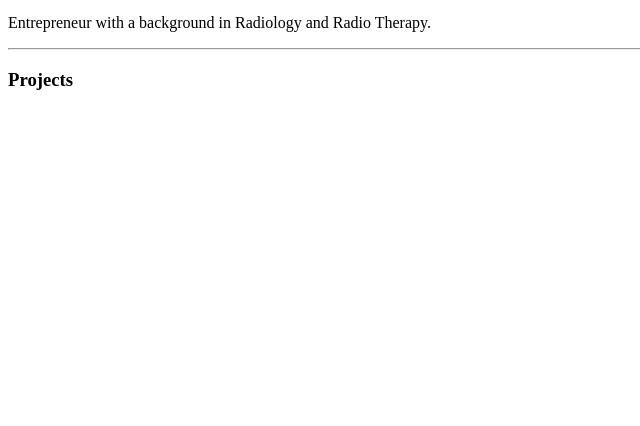
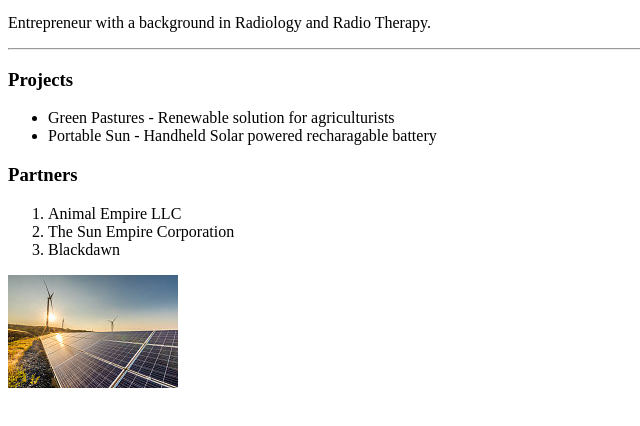
Before and after one commit to nk4w/Cecile, a plain HTML site: page index.html in a window 1280 px wide. Shown: the part 100-526 px from the top of the page, without its empty margins (0-640 px from the left). Drawn offline with Linux system fonts and the light colour scheme.

Commit message:
Add files via upload

```diff
--- a/index.html
+++ b/index.html
@@ -12,6 +12,18 @@
   <p>Entrepreneur with a background in Radiology and Radio Therapy.</p>
   <hr>
   <h3>Projects</h3>
+  <ul>
+    <li>Green Pastures - Renewable solution for agriculturists</li>
+    <li>Portable Sun - Handheld Solar powered recharagable battery</li>
+  </ul>
+  <h3>Partners</h3>
+  <ol>
+    <li>Animal Empire LLC</li>
+    <li>The Sun Empire Corporation</li>
+    <li>Blackdawn</li>
+  </ol>
+
+  <img src="123.jpg" alt="Animal Empire LLC">
 </body>
 
 </html>
```
Also changed, not shown: 123.jpg (added).
